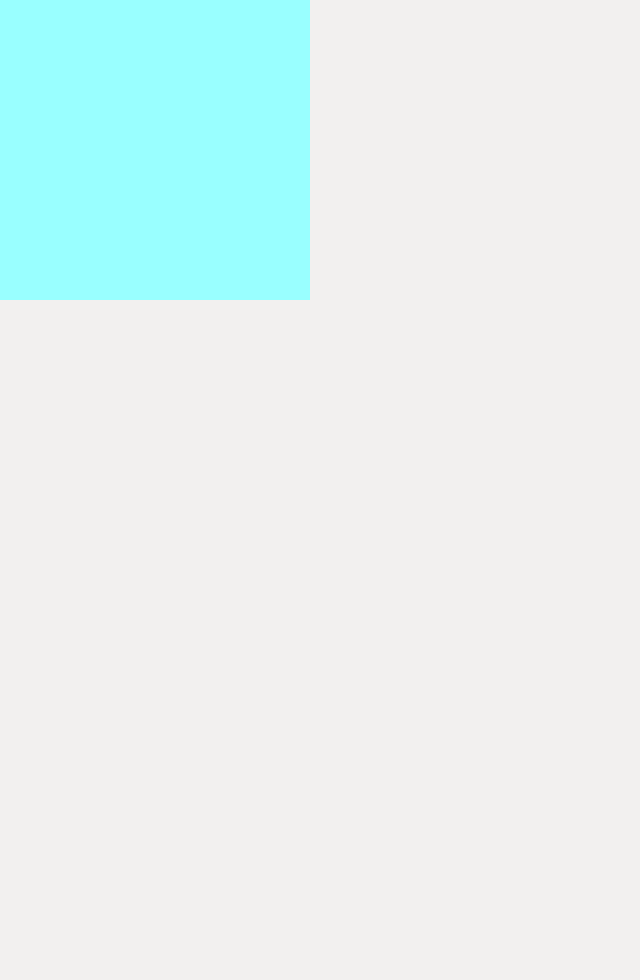
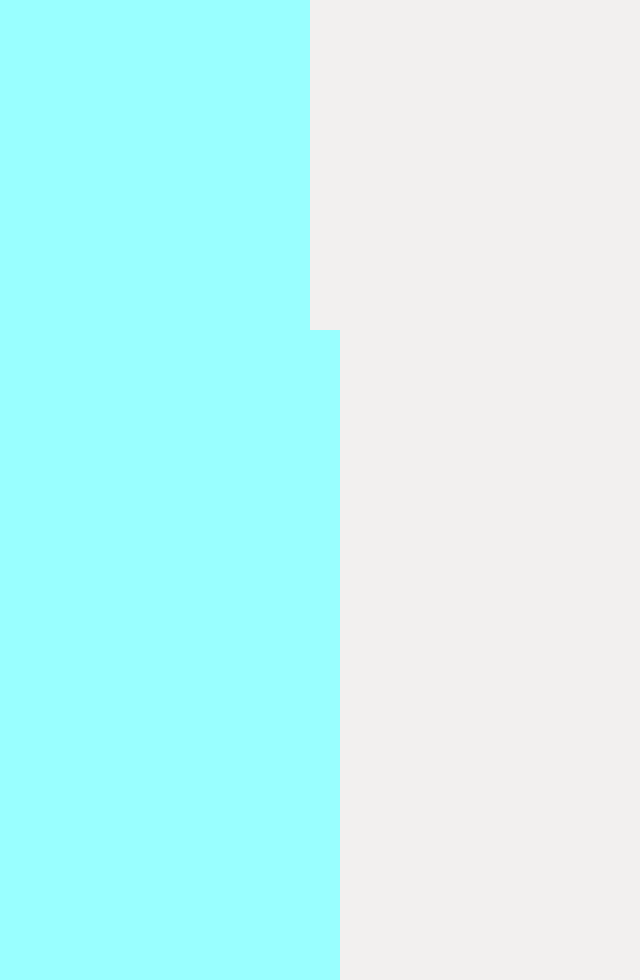
Before and after one commit to Pranav-Ajay/WEBSITE, a plain HTML site: page index.html in a window 1280 px wide. Shown: the part 560-1540 px from the top of the page, without its empty margins (0-640 px from the left). Before the commit the page ends 860 px from the top, so only its background shows below. Drawn offline with Linux system fonts and the light colour scheme.

Commit message:
Update index.html

```diff
--- a/index.html
+++ b/index.html
@@ -4,6 +4,10 @@
   </head>
   <body>
     <div></div>
+    <div class="A">
+    <div class="a"></div>
+    <div class="b"></div>
+    </div>
 
    </body>
 </html>
```
